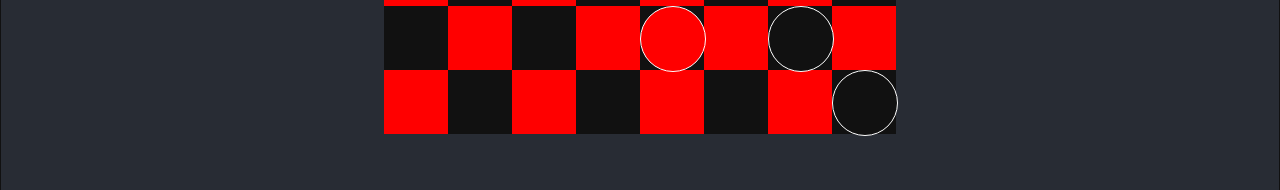
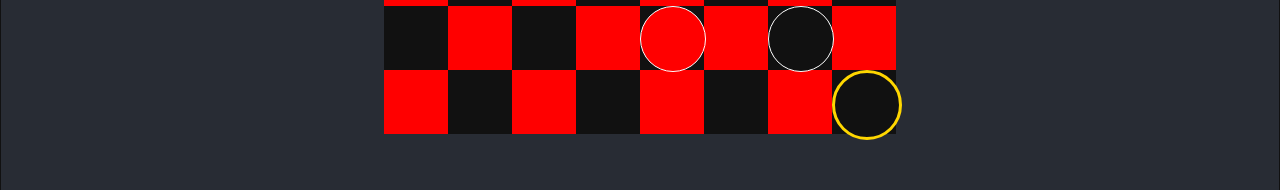
Before and after one commit to Freddie-Pike/wasm_checkers_with_ai, a React app in the folder frontend/: page / in a window 1280 px wide. Shown: the part 515-705 px from the top of the page. Built offline with nearby package versions, Linux system fonts and the light colour scheme; the HTML template or start-up script is replaced by a standard one.

Commit message:
Adding CheckerManager component that does move logic.

```diff
--- a/frontend/src/App.js
+++ b/frontend/src/App.js
@@ -1,42 +1,14 @@
 import React, { useState } from 'react';
-import './App.css';
-
-import { CheckerProvider } from './context';
-import { TEST_RED_CHECKER_LIST, TEST_BLACK_CHECKER_LIST, RED_ABOUT_TO_WIN_RED_CHECKERS, RED_ABOUT_TO_WIN_BLACK_CHECKERS } from './config';
-import CheckerBoard from './components/CheckerBoard';
-import CheckerBoardPattern from './components/CheckerBoardPattern';
-import CheckerList from './components/CheckerList';
-import WinnerComponent from './components/WinnerComponent';
+import CheckerManager from './components/CheckerManager';
 
 // TODO: Convert CheckerList values(x & y) into
 // Typed Byte Array. 8 by 8 with each position being a
 // piece on the board. Make it 32 bits if that's faster.
 function App() {
-  const [redCheckerList, setRedCheckerList] = useState(TEST_RED_CHECKER_LIST);
-  const [blackCheckerList, setBlackCheckerList] = useState(TEST_BLACK_CHECKER_LIST);
-  const [playerTurn, setPlayerTurn] = useState('red');
-  const [hasGameEnded, setHasGameEnded] = useState(false);
-
   return (
-    <CheckerProvider value={{
-      redCheckerList: redCheckerList,
-      setRedCheckerList: setRedCheckerList,
-      blackCheckerList: blackCheckerList,
-      setBlackCheckerList: setBlackCheckerList,
-      playerTurn: playerTurn,
-      setPlayerTurn: setPlayerTurn,
-      hasGameEnded: hasGameEnded,
-      setHasGameEnded: setHasGameEnded,
-    }}>
-      <div className="main-container">
-        <CheckerBoard>
-          <CheckerBoardPattern />
-          <CheckerList color="red" coordinates={redCheckerList} />
-          <CheckerList color="black" coordinates={blackCheckerList} />
-        </CheckerBoard>
-        <WinnerComponent />
-      </div>
-    </CheckerProvider>
+    <div className="main-container">
+      <CheckerManager />
+    </div>
   );
 }
 
--- a/frontend/src/components/Checker.jsx
+++ b/frontend/src/components/Checker.jsx
@@ -10,7 +10,7 @@ import { KING_MOVE_COORDINATES, RED_MOVE_COORDINATES, BLACK_MOVE_COORDINATES } f
 
 function Checker(props) {
   const [isHighlighted, setIsHighlighted] = useState(false);
-  let { redCheckerList, blackCheckerList, playerTurn } = useContext(CheckerContext);
+  let { redCheckerList, blackCheckerList, playerTurn, getAvailableMoves } = useContext(CheckerContext);
 
   let style = {
     top: (props.y * 64) + "px",
@@ -21,76 +21,45 @@ function Checker(props) {
     setIsHighlighted(!isHighlighted);
   }
 
-  if (isHighlighted) {
-    let moveCoordinates;
-    if (props.king === true) {
-      moveCoordinates = KING_MOVE_COORDINATES;
-    } else if (props.color === 'red') {
-      moveCoordinates = RED_MOVE_COORDINATES;
-    } else if (props.color === 'black') {
-      moveCoordinates = BLACK_MOVE_COORDINATES;
-    } else {
-      throw `Can't determine move coordinates. Props are ${props}`
+
+  if (isHighlighted || (props.random && playerTurn === props.color)) {
+    let moveCoordinates = getAvailableMoves(props.x, props.y, props.isKing);
+
+    let kingClass = '';
+    if (props.isKing) {
+      kingClass = 'king-class'
     }
-    let randomCoordinate = [_.sample(moveCoordinates)];
-
     return (
       <Fragment>
-        <div onClick={handleCheckerClick} className={`checker ${props.color}`} style={style}></div>
+        <div onClick={handleCheckerClick} className={`checker ${props.color} ${kingClass}`} style={style}></div>
         {
           moveCoordinates.map((moveCoordinate, i) => {
-            let newX = moveCoordinate[0] + props.x;
-            let newY = moveCoordinate[1] + props.y;
-            let jumpedCheckerList;
+            return <CheckerHighlight
+              key={v4()}
+              color={props.color}
+              oldX={props.x}
+              oldY={props.y}
+              x={moveCoordinate[0]}
+              y={moveCoordinate[1]}
+              isKing={props.isKing}
+              random={props.random}
+            />
 
-            if (props.color === 'red') {
-              jumpedCheckerList = blackCheckerList.filter((checker) => {
-                return checker.x === newX & checker.y === newY;
-              });
-            } else if (props.color === 'black') {
-              jumpedCheckerList = redCheckerList.filter((checker) => {
-                return checker.x === newX & checker.y === newY;
-              });
-            }
-
-            let jumpedChecker = jumpedCheckerList.pop()
-            let jumpedCheckerX = null;
-            let jumpedCheckerY = null;
-            if (jumpedChecker !== undefined) {
-              jumpedCheckerX = newX;
-              jumpedCheckerY = newY;
-              newX += moveCoordinate[0];
-              newY += moveCoordinate[1];
-            }
-
-            if (checkIfOutOfBounds(newX, newY) &&
-              checkIfMoveIsInCheckerList(newX, newY, redCheckerList) &&
-              checkIfMoveIsInCheckerList(newX, newY, blackCheckerList)) {
-
-              return <CheckerHighlight
-                key={v4()}
-                random={false}
-                color={props.color}
-                oldX={props.x}
-                oldY={props.y}
-                x={newX}
-                y={newY}
-                jumpedCheckerX={jumpedCheckerX}
-                jumpedCheckerY={jumpedCheckerY}
-                king={props.king}
-              />
-            }
           })
         }
       </Fragment>
     )
   } else {
     let kingClass = '';
-    if (props.king) {
+    if (props.isKing) {
       kingClass = 'king-class'
     }
     return (
-      <div onClick={playerTurn === props.color ? handleCheckerClick : null} className={`checker ${props.color} ${kingClass}`} style={style}></div>
+      <div
+        onClick={playerTurn === props.color ? handleCheckerClick : null}
+        className={`checker ${props.color} ${kingClass}`}
+        style={style}>
+      </div>
     )
   }
 }
--- a/frontend/src/components/CheckerHighlight.jsx
+++ b/frontend/src/components/CheckerHighlight.jsx
@@ -7,7 +7,7 @@ import { KINGABLE_RED_CHECKER_LIST, KINGABLE_BLACK_CHECKER_LIST } from '../confi
 
 
 function CheckerHighlight(props) {
-  let { redCheckerList, setRedCheckerList, blackCheckerList, setBlackCheckerList, setPlayerTurn, setHasGameEnded } = useContext(CheckerContext);
+  let { redCheckerList, setRedCheckerList, blackCheckerList, setBlackCheckerList, playerTurn, setPlayerTurn, setHasGameEnded } = useContext(CheckerContext);
 
   let style = {
     top: (props.y * 64) + "px",
@@ -22,7 +22,9 @@ function CheckerHighlight(props) {
   }
 
   function handleCheckerClick() {
-    if (props.color === 'red') {
+    console.log('~~~CheckerHighlight.jsx');
+    if (playerTurn === 'red') {
+      setPlayerTurn('black');
       redCheckerList = redCheckerList.filter((checker) => {
         return !(checker.x === props.oldX & checker.y === props.oldY);
       })
@@ -32,7 +34,7 @@ function CheckerHighlight(props) {
 
       let isKing;
       if (isOnKingPosition.length === 0) {
-        isKing = props.king;
+        isKing = props.isKing;
       } else {
         isKing = true;
       }
@@ -49,9 +51,9 @@ function CheckerHighlight(props) {
         })
         setBlackCheckerList(blackCheckerList);
       }
-      setPlayerTurn('black');
       checkIfWonGame();
-    } else if (props.color === 'black') {
+    } else if (playerTurn === 'black') {
+      setPlayerTurn('red');
       blackCheckerList = blackCheckerList.filter((checker) => {
         return !(checker.x === props.oldX & checker.y === props.oldY);
       });
@@ -61,7 +63,7 @@ function CheckerHighlight(props) {
 
       let isKing;
       if (isOnKingPosition.length === 0) {
-        isKing = props.king;
+        isKing = props.isKing;
       } else {
         isKing = true;
       }
@@ -72,13 +74,15 @@ function CheckerHighlight(props) {
       });
       setBlackCheckerList(blackCheckerList);
 
+      console.log(`jumpedCheckerX: ${props.jumpedCheckerX}`);
+      console.log(`jumpedCheckerY: ${props.jumpedCheckerY}`);
       if (props.jumpedCheckerX !== null && props.jumpedCheckerY !== null) {
         redCheckerList = redCheckerList.filter((checker) => {
           return !(checker.x === props.jumpedCheckerX & checker.y === props.jumpedCheckerY);
         })
+
         setRedCheckerList(redCheckerList);
       }
-      setPlayerTurn('red');
       checkIfWonGame();
     } else {
       throw `props.color is invalid colour, should be red or black. Got ${props.color} instead`
@@ -97,6 +101,14 @@ function CheckerHighlight(props) {
 
 CheckerHighlight.propTypes = {
   color: PropTypes.string,
+  random: PropTypes.bool,
+  oldX: PropTypes.number,
+  oldY: PropTypes.number,
+  x: PropTypes.number,
+  y: PropTypes.number,
+  jumpedCheckerX: PropTypes.number,
+  jumpedCheckerY: PropTypes.number,
+  king: PropTypes.bool,
 }
 
 export default CheckerHighlight
--- a/frontend/src/components/CheckerList.jsx
+++ b/frontend/src/components/CheckerList.jsx
@@ -3,12 +3,19 @@ import PropTypes from 'prop-types'
 import Checker from './Checker';
 import { v4 } from 'uuid'
 
+// Random index is: Math.random() * props.coordinates.length)
 function CheckerList(props) {
   return (
     <React.Fragment>
       {
         props.coordinates.map((coordinate, i) => {
-          return <Checker key={v4()} color={props.color} x={coordinate.x} y={coordinate.y} king={coordinate.isKing} />;
+          return <Checker
+            key={v4()}
+            color={props.color}
+            x={coordinate.x}
+            y={coordinate.y}
+            isKing={coordinate.isKing}
+          />;
         })
       }
     </React.Fragment>
--- /dev/null
+++ b/frontend/src/components/CheckerManager.jsx
@@ -0,0 +1,121 @@
+import React, { useState, Fragment } from 'react';
+import { cloneDeep } from 'lodash'
+import '../App.css';
+
+import { CheckerProvider } from '../context';
+import { TEST_RED_CHECKER_LIST, TEST_BLACK_CHECKER_LIST, RED_ABOUT_TO_WIN_RED_CHECKERS, RED_ABOUT_TO_WIN_BLACK_CHECKERS } from '../config';
+import { RED_MOVE_COORDINATES, BLACK_MOVE_COORDINATES, KING_MOVE_COORDINATES } from '../config';
+import CheckerBoard from './CheckerBoard';
+import CheckerBoardPattern from './CheckerBoardPattern';
+import CheckerList from './CheckerList';
+import WinnerComponent from './WinnerComponent';
+import { checkIfOutOfBounds, checkIfMoveIsInCheckerList } from '../helpers';
+
+// _.sample(moveCoordinates)
+
+// TODO: Convert CheckerList values(x & y) into
+// Typed Byte Array. 8 by 8 with each position being a
+// piece on the board. Make it 32 bits if that's faster.
+function CheckerManager() {
+  const [redCheckerList, setRedCheckerList] = useState(TEST_RED_CHECKER_LIST);
+  const [blackCheckerList, setBlackCheckerList] = useState(TEST_BLACK_CHECKER_LIST);
+  const [playerTurn, setPlayerTurn] = useState('red');
+  const [hasGameEnded, setHasGameEnded] = useState(false);
+
+  function getMoveCoordinates(isKing) {
+    let moveCoordinates;
+    if (isKing === true) {
+      moveCoordinates = cloneDeep(KING_MOVE_COORDINATES);
+    } else if (playerTurn === 'red') {
+      moveCoordinates = cloneDeep(RED_MOVE_COORDINATES);
+    } else if (playerTurn === 'black') {
+      moveCoordinates = cloneDeep(BLACK_MOVE_COORDINATES);
+    } else {
+      throw `Can't determine move coordinates.`
+    }
+    return moveCoordinates;
+  }
+
+  function determineIfValidMove(x, y) {
+    return checkIfOutOfBounds(x, y) &&
+      checkIfMoveIsInCheckerList(x, y, redCheckerList) &&
+      checkIfMoveIsInCheckerList(x, y, blackCheckerList);
+  }
+
+  function getAvailableMoves(x, y, isKing) {
+    let moveCoordinates = getMoveCoordinates(isKing);
+    let indicesToRemove = [];
+    moveCoordinates.forEach((moveCoordinate, index, moveCoordinatesArray) => {
+      let newX = moveCoordinate[0] + x;
+      let newY = moveCoordinate[1] + y;
+      let jumpedCheckerList;
+
+      if (playerTurn === 'red') {
+        jumpedCheckerList = blackCheckerList.filter((checker) => {
+          return checker.x === newX & checker.y === newY;
+        });
+      } else if (playerTurn === 'black') {
+        jumpedCheckerList = redCheckerList.filter((checker) => {
+          return checker.x === newX & checker.y === newY;
+        });
+      }
+
+      let jumpedChecker = jumpedCheckerList.pop()
+      if (jumpedChecker !== undefined) {
+        newX += moveCoordinate[0];
+        newY += moveCoordinate[1];
+      }
+      if (determineIfValidMove(newX, newY)) {
+        moveCoordinatesArray[index] = [newX, newY];
+      } else {
+        indicesToRemove.push(index);
+      }
+    });
+    indicesToRemove.forEach((index) => {
+      moveCoordinates.splice(index, 1);
+    });
+    return moveCoordinates;
+  }
+
+  function doMove(checkerColor) {
+    // Pop off of checkerList
+  }
+
+  // Gets checker with a legal move.
+  function getLegalCheckerFromList(checkerList) {
+    let hasFoundCheckerWithLegalMove = false;
+    while (hasFoundCheckerWithLegalMove) {
+      checkerList.random(index);
+      availableMoves = checkerList.getAvailableMoves();
+      if (availableMoves.length > 0) {
+        hasFoundCheckerWithLegalMove = true;
+      }
+    }
+    return hasFoundCheckerWithLegalMove;
+  }
+
+  return (
+    <CheckerProvider value={{
+      redCheckerList: redCheckerList,
+      setRedCheckerList: setRedCheckerList,
+      blackCheckerList: blackCheckerList,
+      setBlackCheckerList: setBlackCheckerList,
+      playerTurn: playerTurn,
+      setPlayerTurn: setPlayerTurn,
+      hasGameEnded: hasGameEnded,
+      setHasGameEnded: setHasGameEnded,
+      getAvailableMoves: getAvailableMoves,
+    }}>
+      <Fragment>
+        <CheckerBoard>
+          <CheckerBoardPattern />
+          <CheckerList color="red" coordinates={redCheckerList} random={false} />
+          <CheckerList color="black" coordinates={blackCheckerList} random={true} />
+        </CheckerBoard>
+        <WinnerComponent />
+      </Fragment>
+    </CheckerProvider>
+  );
+}
+
+export default CheckerManager;
--- a/frontend/src/config.js
+++ b/frontend/src/config.js
@@ -22,7 +22,7 @@ export const TEST_BLACK_CHECKER_LIST = [
     "x": 6, "y": 6, "isKing": false,
   },
   {
-    "x": 7, "y": 7, "isKing": false
+    "x": 7, "y": 7, "isKing": true,
   }
 ]
 
```
